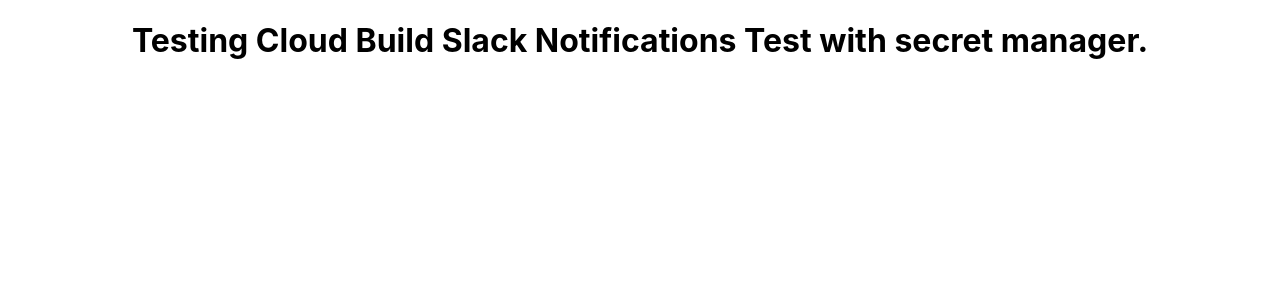
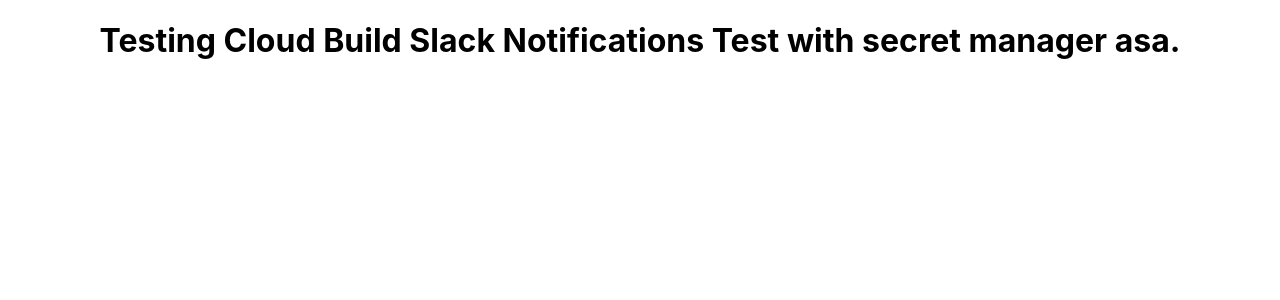
Before and after one commit to mohammad-safiuddin/cloud-build-test, a React (Create React App) app: page / in a window 1280 px wide. Shown: the top 300 px of the page. Built offline with nearby package versions, Linux system fonts and the light colour scheme.

Commit message:
test secret manager

```diff
--- a/src/App.js
+++ b/src/App.js
@@ -4,7 +4,7 @@
 function App() {
   return (
     <div className="App">
-      <h1>Testing Cloud Build Slack Notifications Test with secret manager.</h1>
+      <h1>Testing Cloud Build Slack Notifications Test with secret manager asa.</h1>
     </div>
   );
 }
```
